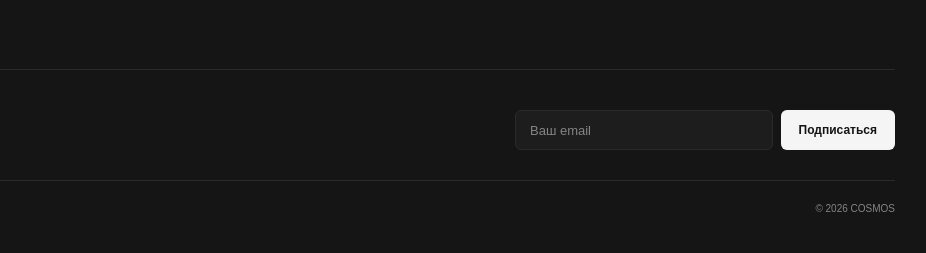
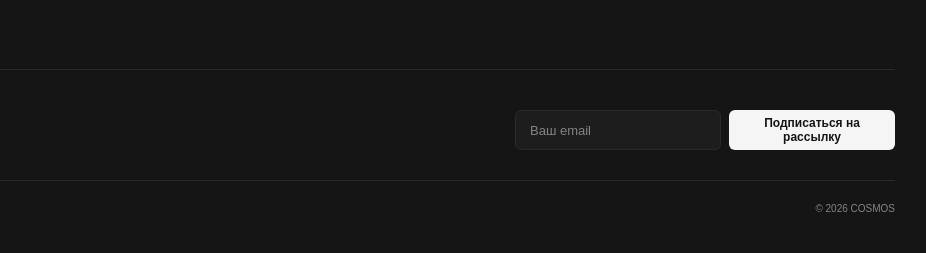
Before and after one commit to zeiren333/invention, a plain HTML site: page index.html in a window 1280 px wide. Shown: the part 1344-1597 px from the top of the page, 255-1181 px from the left. Drawn offline with nearby package versions, Linux system fonts and the light colour scheme.

Commit message:
Update index.html

```diff
--- a/index.html
+++ b/index.html
@@ -138,7 +138,7 @@
             <form class="subscribe">
                 <div class="subscribe__field">
                     <input class="subscribe__input" type="email" name="email" placeholder="Ваш email" required>
-                    <button class="subscribe__button" type="submit">Подписаться</button>
+                    <button class="subscribe__button" type="submit">Подписаться на рассылку</button>
                 </div>
             </form>
         </div>
```
